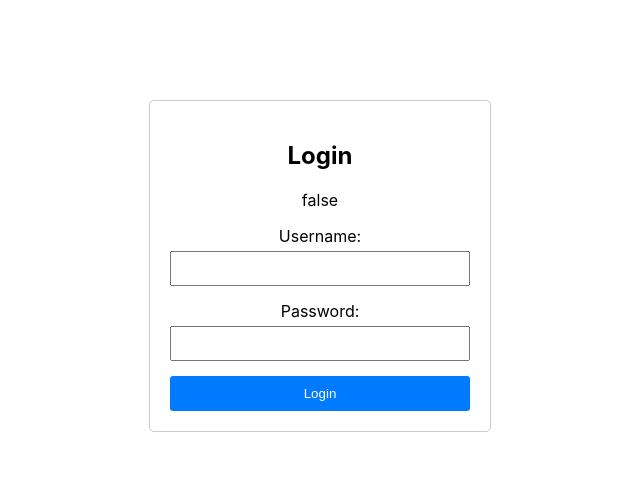
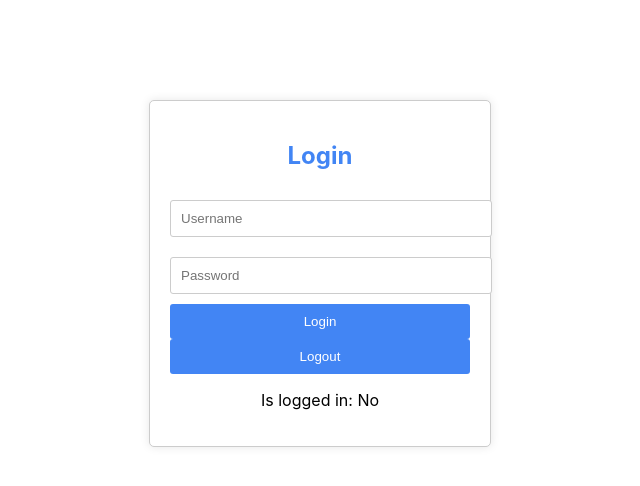
Before and after one commit to DanielChistovaoDev/DragonsChallenge, a React (Create React App) app: page /login in a window 1280 px wide. Shown: the top 486 px of the page, without its empty margins (320-960 px from the left). Built offline with nearby package versions, Linux system fonts and the light colour scheme.

Commit message:
feat: criando contexto e hooks para as funcionalidades de autenticacao

```diff
--- a/src/App.tsx
+++ b/src/App.tsx
@@ -12,15 +12,12 @@ import './App.css';
 import Login from './pages/Login/Login';
 import Home from './pages/Home/Home';
 import Unauthorized from './pages/Unauthorized/Unauthorized';
+import { useAuthContext } from './context/AuthContext';
 
 function App() {
-  const [isLoggedIn, setLoggedIn] = useState<boolean>(false);
-
-
-
-  const handleLogin = () => {
-    setLoggedIn(true);
-  };
+  const {
+    isLoggedIn,
+  } = useAuthContext();
 
   const PrivateRoute: React.FC<{ element: React.ReactElement }> = ({ element }) => {
     const location = useLocation();
@@ -28,7 +25,11 @@ function App() {
     return isLoggedIn ? (
       React.cloneElement(element)
     ) : (
-      <Navigate to="/unauthorized" replace state={{ from: location }} />
+      <Navigate
+        to="/unauthorized"
+        replace
+        state={{ from: location }}
+      />
     );
   };
 
@@ -38,10 +39,7 @@ function App() {
         <Route
           path="/login"
           element={
-            <Login
-              onLogin={handleLogin}
-              isLoggedIn={isLoggedIn}
-            />}
+            <Login />}
           />
         <Route
           path="/home"
--- /dev/null
+++ b/src/context/AuthContext.tsx
@@ -0,0 +1,47 @@
+// src/context/AuthContext.tsx
+import React, { createContext, useContext, useState, ReactNode } from 'react';
+import { useNavigate } from 'react-router-dom';
+
+interface AuthContextProps {
+  isLoggedIn: boolean;
+  username: string;
+  password: string;
+  setAuthData: React.Dispatch<React.SetStateAction<{
+    isLoggedIn: boolean;
+    username: string;
+    password: string;
+  }>>
+}
+
+interface AuthProviderProps {
+  children: ReactNode;
+}
+
+const AuthContext = createContext<AuthContextProps | undefined>(undefined);
+
+export const AuthProvider: React.FC<AuthProviderProps> = ({ children }) => {
+  const [authData, setAuthData] = useState({
+    isLoggedIn: false,
+    username: '',
+    password: '',
+  });
+
+
+  return (
+    <AuthContext.Provider
+    value={{
+      ...authData,
+      setAuthData,
+    }}>
+      {children}
+    </AuthContext.Provider>
+  );
+};
+
+export const useAuthContext = () => {
+  const context = useContext(AuthContext);
+  if (!context) {
+    throw new Error('useAuth must be used within an AuthProvider');
+  }
+  return context;
+};
--- /dev/null
+++ b/src/hooks/useAuth.ts
@@ -0,0 +1,39 @@
+import { useEffect } from 'react';
+import { useNavigate } from 'react-router-dom';
+import { useAuthContext } from '../context/AuthContext';
+
+const useAuth = (isLoggedIn: boolean) => {
+
+  const { setAuthData } = useAuthContext();
+
+  const navigate = useNavigate()
+
+  const handleLogin = (username: string, password: string) => {
+    if (username.trim() !== '' && password.trim() !== '') {
+      setAuthData({
+        isLoggedIn: true,
+        username,
+        password,
+      });
+
+      navigate('/home')
+    } else {
+      console.error('Invalid username or password');
+    }
+  };
+
+  const handleLogout = () => {
+    setAuthData({
+      isLoggedIn: false,
+      username: '',
+      password: '',
+    });
+  };
+
+  return {
+    handleLogin,
+    handleLogout
+  }
+};
+
+export default useAuth;
--- a/src/index.tsx
+++ b/src/index.tsx
@@ -3,13 +3,16 @@ import ReactDOM from 'react-dom/client';
 import './index.css';
 import App from './App';
 import reportWebVitals from './reportWebVitals';
+import { AuthProvider } from './context/AuthContext';
 
 const root = ReactDOM.createRoot(
   document.getElementById('root') as HTMLElement
 );
 root.render(
   <React.StrictMode>
-    <App />
+    <AuthProvider>
+      <App />
+    </AuthProvider>
   </React.StrictMode>
 );
 
--- a/src/pages/Login/Login.css
+++ b/src/pages/Login/Login.css
@@ -6,32 +6,33 @@
   padding: 20px;
   border: 1px solid #ccc;
   border-radius: 5px;
+  box-shadow: 0 0 10px rgba(0, 0, 0, 0.1);
+  background-color: #fff;
   text-align: center;
 }
 
-  form {
-    display: flex;
-    flex-direction: column;
+.login-container h2 {
+  color: #4285f4;
 }
 
-  label {
-    margin-bottom: 5px;
+.login-input {
+  width: 100%;
+  padding: 10px;
+  margin: 10px 0;
+  border: 1px solid #ccc;
+  border-radius: 3px;
 }
 
-  input {
-    padding: 8px;
-    margin-bottom: 15px;
-  }
-
-  button {
+.login-button {
+  width: 100%;
   padding: 10px;
-    background-color: #007bff;
+  background-color: #4285f4;
   color: #fff;
   border: none;
   border-radius: 3px;
   cursor: pointer;
 }
 
-  button:hover {
+.login-button:hover {
   background-color: #0056b3;
 }
--- a/src/pages/Login/Login.tsx
+++ b/src/pages/Login/Login.tsx
@@ -1,52 +1,57 @@
+// src/components/Login.tsx
 import React, { useState } from 'react';
 import './Login.css';
-import { useNavigate } from 'react-router-dom';
+import { useAuthContext } from '../../context/AuthContext';
+import useAuth from '../../hooks/useAuth';
 
-interface LoginProperties {
-  onLogin: () => void
-  isLoggedIn: boolean
-}
+const Login: React.FC = () => {
+  const { isLoggedIn } = useAuthContext();
 
-const Login: React.FC<LoginProperties> = ({
-  onLogin,
-  isLoggedIn
-}) => {
+  const { handleLogin, handleLogout } = useAuth(isLoggedIn);
 
-  const [username, setUsername] = useState<string>('');
-  const [password, setPassword] = useState<string>('');
+  const [
+    credentials,
+    setCredentials
+  ] = useState({
+    username: '',
+    password: ''
+  });
 
-  const navigate = useNavigate();
+  useAuth(isLoggedIn);
 
-  const handleLogin = () => {
-    onLogin();
-    navigate('/home');
+  const handleLoginClick = () => {
+    handleLogin(credentials.username, credentials.password);
   };
+
+  const handleLogoutClick = () => {
+    handleLogout();
+  };
+
 
   return (
     <div className="login-container">
       <h2>Login</h2>
-      <p> {JSON.stringify(isLoggedIn)}</p>
-      <form>
-        <label htmlFor="username">Username:</label>
       <input
         type="text"
-          id="username"
-          value={username}
-          onChange={(e) => setUsername(e.target.value)}
+        placeholder="Username"
+        className="login-input"
+        value={credentials.username}
+        onChange={(e) => setCredentials({ ...credentials, username: e.target.value })}
       />
-
-        <label htmlFor="password">Password:</label>
       <input
         type="password"
-          id="password"
-          value={password}
-          onChange={(e) => setPassword(e.target.value)}
+        placeholder="Password"
+        className="login-input"
+        value={credentials.password}
+        onChange={(e) => setCredentials({ ...credentials, password: e.target.value })}
       />
-
-        <button type="button" onClick={handleLogin}>
+      <button className="login-button" onClick={handleLoginClick}>
         Login
       </button>
-      </form>
+      <button className="login-button" onClick={handleLogoutClick}>
+        Logout
+      </button>
+      <p>Is logged in: {isLoggedIn ? 'Yes' : 'No'}</p>
     </div>
   );
 };
```
Lines whose indentation alone changed are shown as unchanged.
